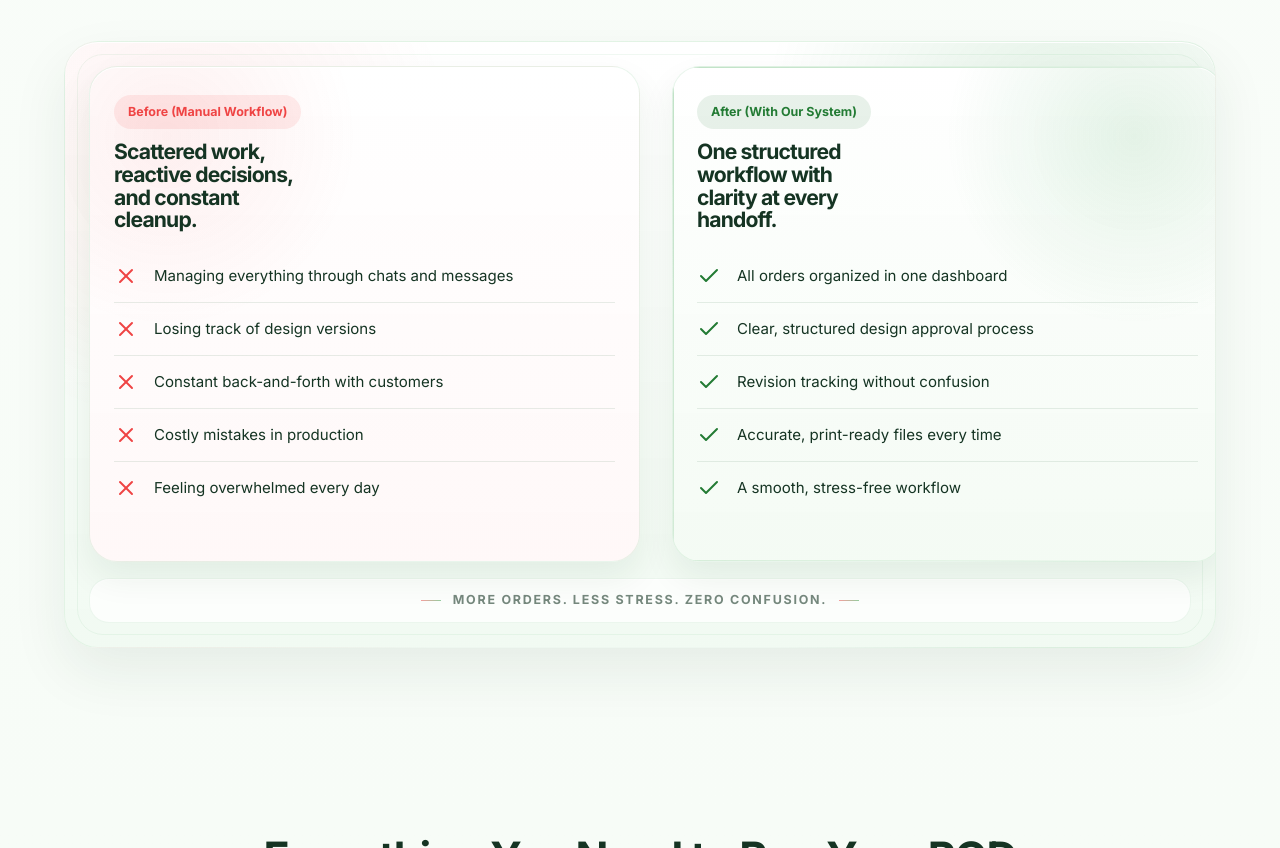
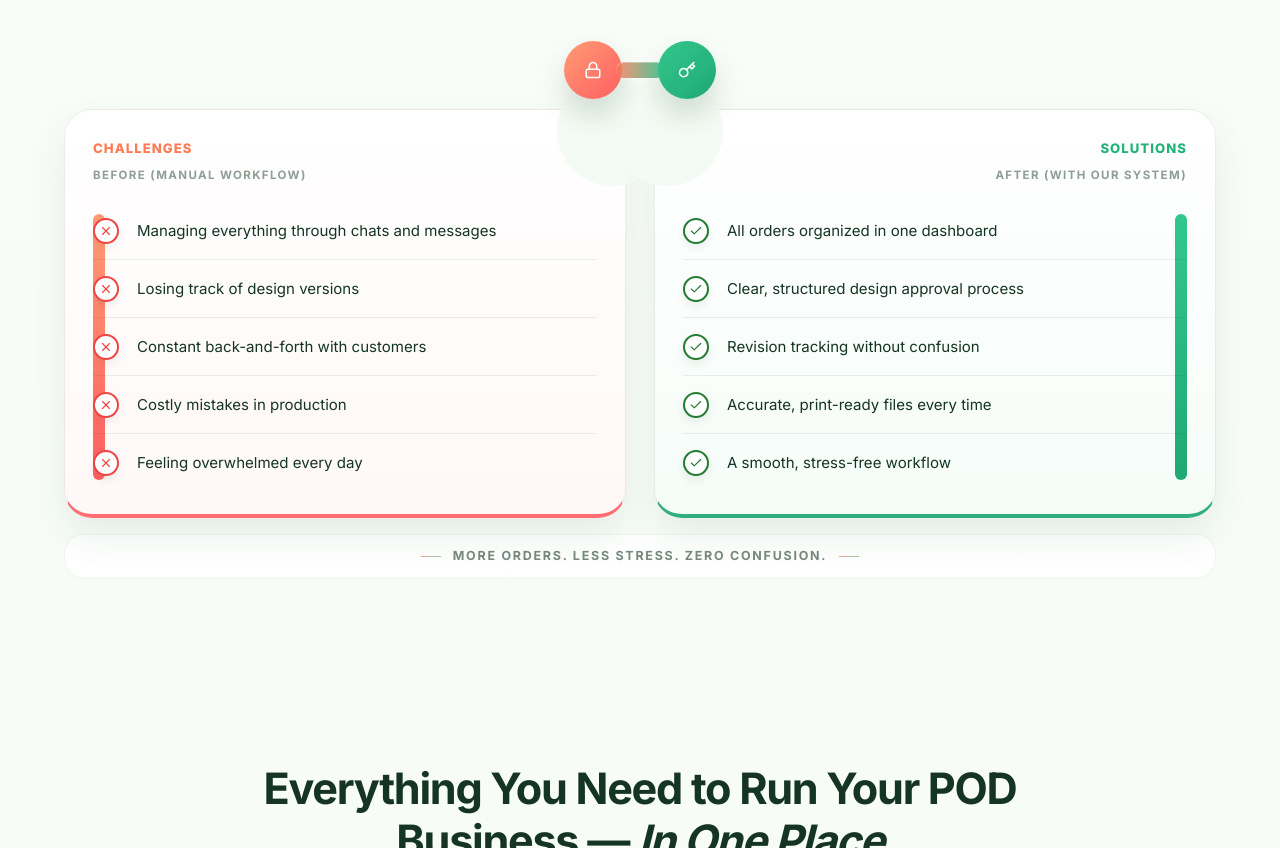
Before and after one commit to farhanibnmustafa/CustomCarify_Landing_page, a website built with Vite: page index.html in a window 1280 px wide. Shown: the part 3667-4515 px from the top of the page. Built offline with nearby package versions, Linux system fonts and the light colour scheme.

Commit message:
Redesign comparison cards

```diff
--- a/index.html
+++ b/index.html
@@ -378,33 +378,39 @@
       <div class="comparison-scroll-track" data-scroll-split>
         <div class="comparison-shell comparison-shell-scroll">
           <div class="comparison-stage">
+            <div class="comparison-bridge" aria-hidden="true">
+              <span class="comparison-bridge-node comparison-bridge-node-before"><i data-feather="lock"></i></span>
+              <span class="comparison-bridge-link"></span>
+              <span class="comparison-bridge-node comparison-bridge-node-after"><i data-feather="key"></i></span>
+            </div>
+
             <article class="comparison-panel comparison-panel-before">
-              <div class="comparison-column-header">
-                <div class="card-badge bg-red text-red">Before (Manual Workflow)</div>
-                <h3>Scattered work, reactive decisions, and constant cleanup.</h3>
+              <div class="comparison-panel-head">
+                <div class="comparison-panel-label comparison-panel-label-before">Challenges</div>
+                <p class="comparison-panel-meta">Before (Manual Workflow)</p>
               </div>
 
               <ul class="check-list error-list comparison-list">
-                <li><i data-feather="x"></i> Managing everything through chats and messages</li>
-                <li><i data-feather="x"></i> Losing track of design versions</li>
-                <li><i data-feather="x"></i> Constant back-and-forth with customers</li>
-                <li><i data-feather="x"></i> Costly mistakes in production</li>
-                <li><i data-feather="x"></i> Feeling overwhelmed every day</li>
+                <li><i data-feather="x"></i><span>Managing everything through chats and messages</span></li>
+                <li><i data-feather="x"></i><span>Losing track of design versions</span></li>
+                <li><i data-feather="x"></i><span>Constant back-and-forth with customers</span></li>
+                <li><i data-feather="x"></i><span>Costly mistakes in production</span></li>
+                <li><i data-feather="x"></i><span>Feeling overwhelmed every day</span></li>
               </ul>
             </article>
 
-            <article class="comparison-panel comparison-panel-after glow-border">
-              <div class="comparison-column-header">
-                <div class="card-badge bg-green text-green">After (With Our System)</div>
-                <h3>One structured workflow with clarity at every handoff.</h3>
+            <article class="comparison-panel comparison-panel-after">
+              <div class="comparison-panel-head comparison-panel-head-after">
+                <div class="comparison-panel-label comparison-panel-label-after">Solutions</div>
+                <p class="comparison-panel-meta">After (With Our System)</p>
               </div>
 
               <ul class="check-list success-list comparison-list">
-                <li><i data-feather="check"></i> All orders organized in one dashboard</li>
-                <li><i data-feather="check"></i> Clear, structured design approval process</li>
-                <li><i data-feather="check"></i> Revision tracking without confusion</li>
-                <li><i data-feather="check"></i> Accurate, print-ready files every time</li>
-                <li><i data-feather="check"></i> A smooth, stress-free workflow</li>
+                <li><i data-feather="check"></i><span>All orders organized in one dashboard</span></li>
+                <li><i data-feather="check"></i><span>Clear, structured design approval process</span></li>
+                <li><i data-feather="check"></i><span>Revision tracking without confusion</span></li>
+                <li><i data-feather="check"></i><span>Accurate, print-ready files every time</span></li>
+                <li><i data-feather="check"></i><span>A smooth, stress-free workflow</span></li>
               </ul>
             </article>
           </div>
--- a/src/style.css
+++ b/src/style.css
@@ -1203,25 +1203,15 @@ a {
 .comparison-shell {
   --comparison-focus-y: 190px;
   position: relative;
-  padding: clamp(16px, 2.2vw, 24px);
-  border-radius: 34px;
-  background:
-    radial-gradient(circle at 10% 18%, rgba(239, 68, 68, 0.08), transparent 24%),
-    radial-gradient(circle at 88% 16%, rgba(47, 158, 68, 0.14), transparent 28%),
-    linear-gradient(180deg, rgba(255, 255, 255, 0.95) 0%, rgba(241, 250, 242, 0.98) 100%);
-  border: 1px solid rgba(47, 158, 68, 0.08);
-  box-shadow:
-    inset 0 1px 0 rgba(255, 255, 255, 0.92),
-    0 24px 56px rgba(20, 64, 33, 0.08);
+  padding: 0;
+  border-radius: 0;
+  background: transparent;
+  border: 0;
+  box-shadow: none;
 }
 
 .comparison-shell::before {
-  content: '';
-  position: absolute;
-  inset: 12px;
-  border-radius: 26px;
-  border: 1px solid rgba(47, 158, 68, 0.07);
-  pointer-events: none;
+  content: none;
 }
 
 .comparison-stage {
@@ -1558,30 +1548,115 @@ a {
   --split-progress: 0;
   position: relative;
   top: auto;
-  overflow: hidden;
+  overflow: visible;
 }
 
 .comparison-shell-scroll .comparison-stage {
+  --comparison-stage-gap: calc(28px * var(--split-progress));
   display: flex;
   align-items: stretch;
-  gap: calc(10px + (22px * var(--split-progress)));
-  min-height: min(62vh, 540px);
+  gap: var(--comparison-stage-gap);
+  min-height: min(50vh, 430px);
+  padding-top: 68px;
   transition: gap 0.42s cubic-bezier(0.16, 1, 0.3, 1);
 }
 
-.comparison-shell-scroll .comparison-column-header {
+.comparison-bridge {
+  position: absolute;
+  top: 0;
+  left: 50%;
+  z-index: 4;
+  display: flex;
+  align-items: center;
+  transform: translateX(-50%) translateY(calc((1 - var(--split-progress)) * 10px));
+  opacity: calc(0.18 + (0.82 * var(--split-progress)));
+  transition:
+    transform 0.42s cubic-bezier(0.16, 1, 0.3, 1),
+    opacity 0.28s ease;
+  pointer-events: none;
+}
+
+.comparison-bridge-link {
+  width: 48px;
+  height: 16px;
+  margin: 0 -6px;
+  border-radius: 999px;
+  background: linear-gradient(90deg, rgba(255, 118, 87, 0.82), rgba(37, 191, 132, 0.82));
+  box-shadow: inset 0 1px 0 rgba(255, 255, 255, 0.35);
+}
+
+.comparison-bridge-node {
+  width: 58px;
+  height: 58px;
+  border-radius: 50%;
+  display: grid;
+  place-items: center;
+  color: #ffffff;
+  box-shadow: 0 16px 28px rgba(20, 64, 33, 0.16);
+}
+
+.comparison-bridge-node-before {
+  background: linear-gradient(135deg, #ff9c73, #ff5e62);
+}
+
+.comparison-bridge-node-after {
+  background: linear-gradient(135deg, #33c78d, #1fa874);
+}
+
+.comparison-bridge-node svg {
+  width: 18px;
+  height: 18px;
+  stroke-width: 2.1;
+}
+
+.comparison-panel-head {
+  position: relative;
+  z-index: 2;
+  display: flex;
+  flex-direction: column;
+  gap: 7px;
   margin-bottom: 18px;
 }
 
+.comparison-panel-head-after {
+  align-items: flex-end;
+  text-align: right;
+}
+
+.comparison-panel-label {
+  font-size: 0.82rem;
+  font-weight: 800;
+  letter-spacing: 0.08em;
+  text-transform: uppercase;
+}
+
+.comparison-panel-label-before {
+  color: #ff7a52;
+}
+
+.comparison-panel-label-after {
+  color: #22b27a;
+}
+
+.comparison-panel-meta {
+  font-size: 0.72rem;
+  font-weight: 700;
+  letter-spacing: 0.12em;
+  text-transform: uppercase;
+  color: rgba(21, 52, 35, 0.48);
+}
+
 .comparison-panel {
+  position: relative;
   min-width: 0;
-  overflow: hidden;
-  padding: 28px 24px 24px;
+  overflow: visible;
+  padding: 28px 28px 22px;
   border-radius: 28px;
-  border: 1px solid rgba(47, 158, 68, 0.1);
+  border: 1px solid rgba(21, 52, 35, 0.08);
+  background: rgba(255, 255, 255, 0.98);
   box-shadow:
-    inset 0 1px 0 rgba(255, 255, 255, 0.95),
-    0 16px 34px rgba(20, 64, 33, 0.07);
+    0 18px 36px rgba(20, 64, 33, 0.08),
+    inset 0 1px 0 rgba(255, 255, 255, 0.92);
   will-change: transform, opacity;
   transition:
     flex-basis 0.42s cubic-bezier(0.16, 1, 0.3, 1),
@@ -1589,30 +1664,123 @@ a {
     transform 0.42s cubic-bezier(0.16, 1, 0.3, 1);
 }
 
+.comparison-panel::after {
+  content: '';
+  position: absolute;
+  top: -34px;
+  width: 110px;
+  height: 110px;
+  border-radius: 50%;
+  background: #f4fbf4;
+  z-index: 1;
+}
+
 .comparison-panel-before {
-  flex: 0 0 calc(100% - (50% * var(--split-progress)));
+  flex: 0 0 calc((100% - var(--comparison-stage-gap)) - (((100% - var(--comparison-stage-gap)) / 2) * var(--split-progress)));
+  border-bottom: 4px solid rgba(255, 94, 98, 0.9);
   background:
-    radial-gradient(circle at 14% 14%, rgba(239, 68, 68, 0.08), transparent 30%),
-    linear-gradient(180deg, rgba(255, 255, 255, 0.96) 0%, rgba(255, 248, 248, 0.98) 100%);
+    linear-gradient(180deg, rgba(255, 255, 255, 0.98) 0%, rgba(255, 248, 247, 1) 100%);
+}
+
+.comparison-panel-before::after {
+  right: -42px;
 }
 
 .comparison-panel-after {
-  flex: 0 0 calc(50% * var(--split-progress));
+  flex: 0 0 calc(((100% - var(--comparison-stage-gap)) / 2) * var(--split-progress));
   opacity: min(calc(var(--split-progress) * 1.18), 1);
   transform: translate3d(calc((1 - var(--split-progress)) * 96px), 0, 0);
+  border-bottom: 4px solid rgba(31, 168, 116, 0.92);
   background:
-    radial-gradient(circle at 84% 14%, rgba(47, 158, 68, 0.12), transparent 30%),
-    linear-gradient(180deg, rgba(255, 255, 255, 0.96) 0%, rgba(244, 251, 244, 0.98) 100%);
+    linear-gradient(180deg, rgba(255, 255, 255, 0.98) 0%, rgba(245, 252, 248, 1) 100%);
+}
+
+.comparison-panel-after::after {
+  left: -42px;
 }
 
 .comparison-shell-scroll .check-list {
   min-width: 0;
 }
 
+.comparison-list {
+  position: relative;
+  z-index: 2;
+}
+
+.comparison-list::before {
+  content: '';
+  position: absolute;
+  top: 12px;
+  bottom: 12px;
+  width: 12px;
+  border-radius: 999px;
+}
+
+.comparison-panel-before .comparison-list::before {
+  left: 0;
+  background: linear-gradient(180deg, #ff9c73, #ff5e62);
+}
+
+.comparison-panel-after .comparison-list::before {
+  right: 0;
+  background: linear-gradient(180deg, #33c78d, #1fa874);
+}
+
 .comparison-list li {
-  font-size: 0.92rem;
-  padding: 14px 0;
-  line-height: 1.45;
+  position: relative;
+  display: grid;
+  align-items: center;
+  min-height: 58px;
+  font-size: 0.96rem;
+  padding: 12px 0;
+  line-height: 1.35;
+}
+
+.comparison-list li span {
+  display: block;
+}
+
+.comparison-panel-before .comparison-list li {
+  grid-template-columns: 30px minmax(0, 1fr);
+  gap: 18px;
+}
+
+.comparison-panel-after .comparison-list li {
+  grid-template-columns: minmax(0, 1fr) 30px;
+  gap: 18px;
+  text-align: right;
+}
+
+.comparison-panel-before .comparison-list li svg {
+  grid-column: 1;
+}
+
+.comparison-panel-before .comparison-list li span {
+  grid-column: 2;
+}
+
+.comparison-panel-after .comparison-list li span {
+  grid-column: 1;
+}
+
+.comparison-panel-after .comparison-list li svg {
+  grid-column: 2;
+}
+
+.comparison-list li svg {
+  position: relative;
+  z-index: 1;
+  width: 14px;
+  height: 14px;
+  padding: 4px;
+  box-sizing: content-box;
+  display: block;
+  justify-self: center;
+  border-radius: 50%;
+  background: #ffffff;
+  border: 2px solid currentColor;
+  box-shadow: 0 4px 8px rgba(20, 64, 33, 0.08);
 }
 
 .comparison-footer {
@@ -2274,11 +2442,17 @@ a {
     flex-direction: column;
     min-height: auto;
     gap: calc(14px + (16px * var(--split-progress)));
+    padding-top: 0;
   }
 
   .comparison-panel-before,
   .comparison-panel-after {
     flex-basis: auto;
+  }
+
+  .comparison-bridge,
+  .comparison-panel::after {
+    display: none;
   }
 
   .comparison-panel-before {
@@ -2386,8 +2560,8 @@ a {
   }
 
   .comparison-shell {
-    padding: 18px;
-    border-radius: 30px;
+    padding: 0;
+    border-radius: 0;
   }
 
   .comparison-panel,
```
